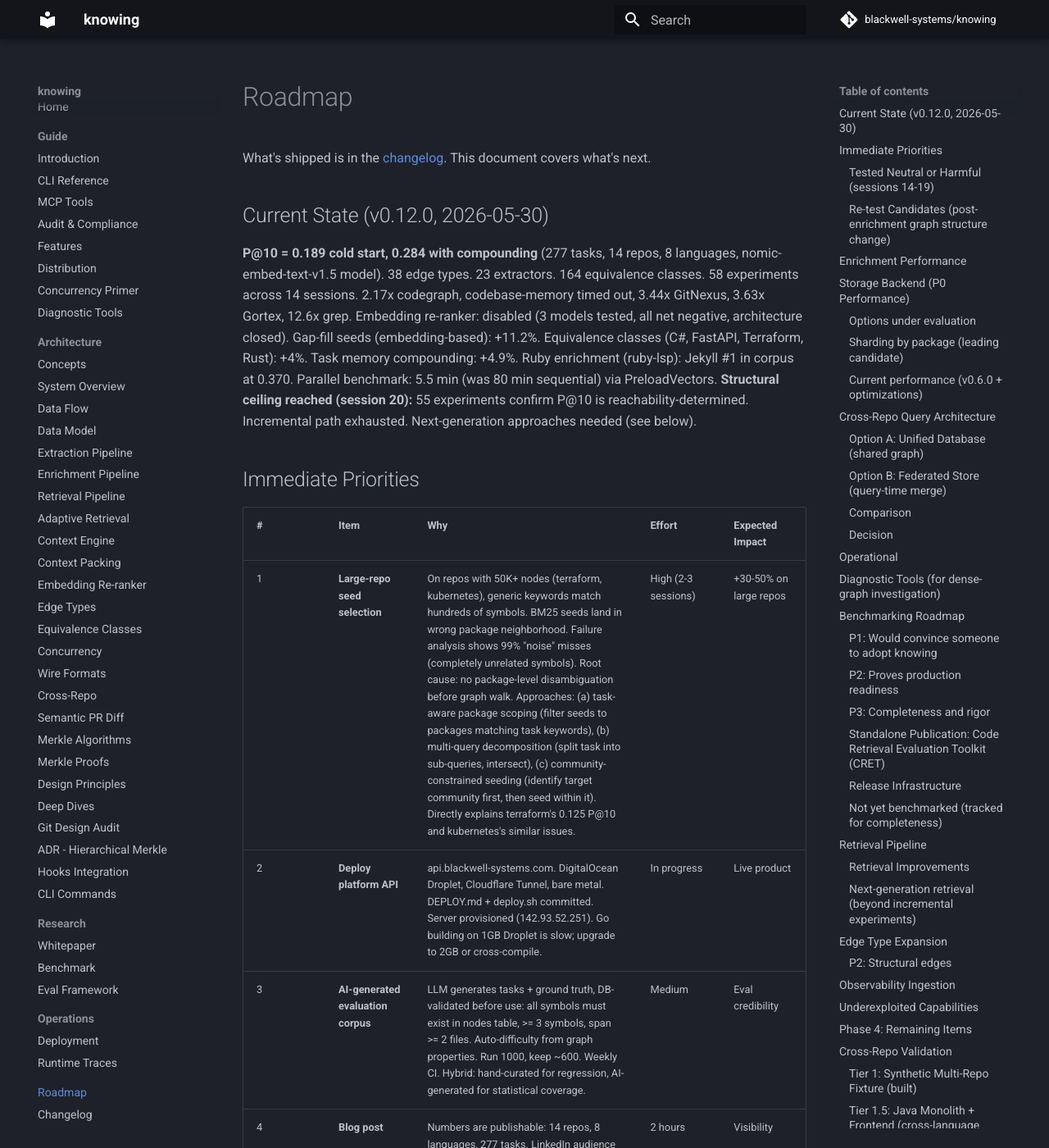
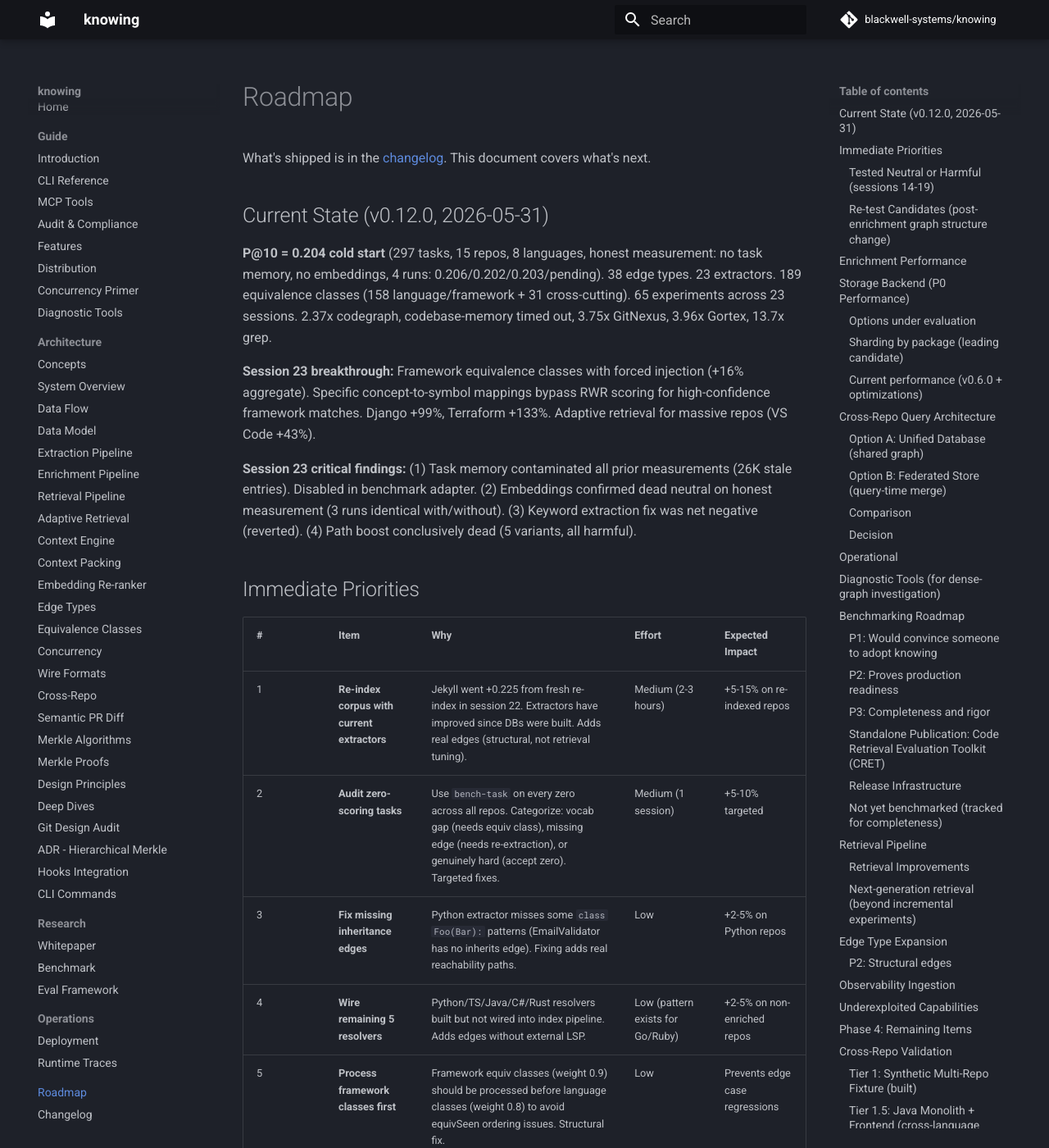
Before and after one commit to blackwell-systems/knowing, an MkDocs documentation site: the page built from docs/roadmap.md, in a window 1280 px wide and 1400 px high. Shown: the whole window at 82% size. Built offline with MkDocs 1.6.1 and Material for MkDocs 9.7.7, drawn with Linux system fonts in a browser that asks for light colours; comment, search, counter and statistics services are not loaded; some of the changed text lies outside the part shown.

Commit message:
docs: update roadmap with session 23 priorities and experiment results

```diff
--- a/docs/roadmap.md
+++ b/docs/roadmap.md
@@ -2,24 +2,29 @@
 
 What's shipped is in the [changelog](CHANGELOG.md). This document covers what's next.
 
-## Current State (v0.12.0, 2026-05-30)
+## Current State (v0.12.0, 2026-05-31)
 
-**P@10 = 0.189 cold start, 0.284 with compounding** (277 tasks, 14 repos, 8 languages, nomic-embed-text-v1.5 model). 38 edge types. 23 extractors. 164 equivalence classes. 58 experiments across 14 sessions.
-2.17x codegraph, codebase-memory timed out, 3.44x GitNexus, 3.63x Gortex, 12.6x grep.
-Embedding re-ranker: disabled (3 models tested, all net negative, architecture closed). Gap-fill seeds (embedding-based): +11.2%. Equivalence classes (C#, FastAPI, Terraform, Rust): +4%. Task memory compounding: +4.9%. Ruby enrichment (ruby-lsp): Jekyll #1 in corpus at 0.370. Parallel benchmark: 5.5 min (was 80 min sequential) via PreloadVectors.
-**Structural ceiling reached (session 20):** 55 experiments confirm P@10 is reachability-determined. Incremental path exhausted. Next-generation approaches needed (see below).
+**P@10 = 0.204 cold start** (297 tasks, 15 repos, 8 languages, honest measurement: no task memory, no embeddings, 4 runs: 0.206/0.202/0.203/pending). 38 edge types. 23 extractors. 189 equivalence classes (158 language/framework + 31 cross-cutting). 65 experiments across 23 sessions.
+2.37x codegraph, codebase-memory timed out, 3.75x GitNexus, 3.96x Gortex, 13.7x grep.
+
+**Session 23 breakthrough:** Framework equivalence classes with forced injection (+16% aggregate). Specific concept-to-symbol mappings bypass RWR scoring for high-confidence framework matches. Django +99%, Terraform +133%. Adaptive retrieval for massive repos (VS Code +43%).
+
+**Session 23 critical findings:** (1) Task memory contaminated all prior measurements (26K stale entries). Disabled in benchmark adapter. (2) Embeddings confirmed dead neutral on honest measurement (3 runs identical with/without). (3) Keyword extraction fix was net negative (reverted). (4) Path boost conclusively dead (5 variants, all harmful).
 
 ## Immediate Priorities
 
 | # | Item | Why | Effort | Expected Impact |
 |---|------|-----|--------|-----------------|
-| 1 | **Large-repo seed selection** | On repos with 50K+ nodes (terraform, kubernetes), generic keywords match hundreds of symbols. BM25 seeds land in wrong package neighborhood. Failure analysis shows 99% "noise" misses (completely unrelated symbols). Root cause: no package-level disambiguation before graph walk. Approaches: (a) task-aware package scoping (filter seeds to packages matching task keywords), (b) multi-query decomposition (split task into sub-queries, intersect), (c) community-constrained seeding (identify target community first, then seed within it). Directly explains terraform's 0.125 P@10 and kubernetes's similar issues. | High (2-3 sessions) | +30-50% on large repos |
-| 2 | **Deploy platform API** | api.blackwell-systems.com. DigitalOcean Droplet, Cloudflare Tunnel, bare metal. DEPLOY.md + deploy.sh committed. Server provisioned (142.93.52.251). Go building on 1GB Droplet is slow; upgrade to 2GB or cross-compile. | In progress | Live product |
-| 3 | **AI-generated evaluation corpus** | LLM generates tasks + ground truth, DB-validated before use: all symbols must exist in nodes table, >= 3 symbols, span >= 2 files. Auto-difficulty from graph properties. Run 1000, keep ~600. Weekly CI. Hybrid: hand-curated for regression, AI-generated for statistical coverage. | Medium | Eval credibility |
-| 4 | **Blog post** | Numbers are publishable: 14 repos, 8 languages, 277 tasks. LinkedIn audience is warm (11K views on mcp-assert). | 2 hours | Visibility |
-| 5 | **Add more corpus repos** | Candidates: celery (Python, 80K LOC), Spring Boot (Java/Kotlin). Homebrew blocked on Ruby LSP (22a). Target: 16+ repos, 300 tasks. | 2 hours each | Corpus credibility |
-| 6 | **Supply chain whitepaper** | False positive evaluation done (1.0% on 200 packages). Draft has TanStack + event-stream case studies. | Medium | Publication |
-| 8 | **GHA Marketplace action** | Package supply chain scanner for paid distribution. Free tier for public repos. | Medium | Commercial |
+| 1 | **Re-index corpus with current extractors** | Jekyll went +0.225 from fresh re-index in session 22. Extractors have improved since DBs were built. Adds real edges (structural, not retrieval tuning). | Medium (2-3 hours) | +5-15% on re-indexed repos |
+| 2 | **Audit zero-scoring tasks** | Use `bench-task` on every zero across all repos. Categorize: vocab gap (needs equiv class), missing edge (needs re-extraction), or genuinely hard (accept zero). Targeted fixes. | Medium (1 session) | +5-10% targeted |
+| 3 | **Fix missing inheritance edges** | Python extractor misses some `class Foo(Bar):` patterns (EmailValidator has no inherits edge). Fixing adds real reachability paths. | Low | +2-5% on Python repos |
+| 4 | **Wire remaining 5 resolvers** | Python/TS/Java/C#/Rust resolvers built but not wired into index pipeline. Adds edges without external LSP. | Low (pattern exists for Go/Ruby) | +2-5% on non-enriched repos |
+| 5 | **Process framework classes first** | Framework equiv classes (weight 0.9) should be processed before language classes (weight 0.8) to avoid equivSeen ordering issues. Structural fix. | Low | Prevents edge case regressions |
+| 6 | **Equiv class auto-discovery** | Detect framework from repo imports (django.*, ActiveRecord, etc.) and auto-activate matching classes. Only run relevant 20 of 189 classes. | Medium | Performance + precision |
+| 7 | **Deploy platform API** | api.blackwell-systems.com. DigitalOcean Droplet, Cloudflare Tunnel. DEPLOY.md + deploy.sh committed. | In progress | Live product |
+| 8 | **Blog post** | Numbers are publishable and honest. LinkedIn audience is warm. | 2 hours | Visibility |
+| 9 | **AI-generated evaluation corpus** | LLM generates tasks + ground truth, DB-validated. Hybrid: hand-curated for regression, AI-generated for coverage. | Medium | Eval credibility |
+| 10 | **More equiv class coverage** | Message queues (RabbitMQ, Redis), cloud SDKs (AWS, GCP), build systems (Make, Gradle), observability (OpenTelemetry, Prometheus). | Ongoing | Incremental P@10 |
 
 ### Tested Neutral or Harmful (sessions 14-19)
 
@@ -43,7 +48,10 @@ Embedding re-ranker: disabled (3 models tested, all net negative, architecture c
 | **Interface type hint propagation** (post-processing) | Neutral | 17 | Connect type_hint_of targets to sibling implementors. Edge structure mismatch: type_hint_of and implements share 0 target hashes on Java/Python. Go (k8s): 393 edges on 523K, P@10 neutral. Needs extractor-level fix. |
 | **Disconnection rate adaptive seeding** | Neutral | 20 | Measured disconnection rate (% zero-inbound nodes) across 12 repos: 0.2% (kafka) to 22.7% (caddy). Added seed bonus proportional to rate. Only flask/spark affected (+2 seeds). Django 0.261 (baseline 0.256), flask 0.337 (0.347), spark 0.260 (0.255). All within variance. Redundant with node count thresholds; confirms seed quantity doesn't move P@10. |
 | **Porter stemming in FTS5** | Neutral (-0.003) | 20 | Added `porter` tokenizer to FTS5 so "validates" matches "Validator". Django +0.006, cargo -0.009. Full corpus 0.264 vs 0.267 baseline. Stemming expands BM25 recall but brings in noisy seeds that dilute RWR on dense graphs. |
-| **Django framework equiv classes** | Harmful (-0.011) | 20 | Two versions tested. V1 (broad phrases): +0.008 (variance). V2 (targeted phrases matching task descriptions): -0.011. Equiv class targets duplicated symbols BM25 already finds, adding noise. Equiv classes only help when targets are NOT findable by BM25. |
+| **Django framework equiv classes (session 20)** | Harmful (-0.011) | 20 | SUPERSEDED by session 23 approach. Session 20 used broad phrases without forced injection. Session 23 uses specific framework concepts + forced injection bypassing RWR: Django +99%, Terraform +133%. Key difference: weight 0.9 + source "framework" triggers direct ranked-list injection. |
+| **Keyword extraction (promote Components)** | Harmful (terraform 0.120->0.035) | 23 | Promoting generic nouns from task descriptions into BM25 floods large repos with irrelevant matches. |
+| **Path boost (5 variants)** | All harmful | 23 | Hard reorder (0.140), soft +3 (0.115), selective (0.120), selective +1 (0.095), post-RWR (0.095). Path terms are core domain vocabulary matching most symbols. |
+| **Embeddings gap-fill** | Dead neutral | 23 | 3 runs: 0.176/0.175/0.176 with and without. Previous "gap-fill works" was task memory contamination. |
 | **SCIP ingestion for Rust** | Rejected | 20 | rust-analyzer SCIP on cargo: 124K edges, all connecting project code to external types (stdlib, serde, dependencies). Zero project-internal edges that tree-sitter didn't already find. Unfiltered: P@10 = 0.150 (-0.127). Filtered (project-only): +0 edges, identical to baseline. SCIP's value is cross-crate resolution, but those targets are always external. Macro-expanded edges (derive Serialize) create impl edges TO external types, not between project symbols. Dead end for P@10. |
 | **Graph pruning / ghost edges** | Neutral | 20 | Three configs on cargo: (1) exclude similar_to: 0.245 (-0.014, reachability lost). (2) exclude references: 0.268 (+0.009, noise removed). (3) ghost references at 0.05 weight: 0.264 (+0.005). Full corpus ghost: 0.264 (-0.003). Density-adaptive ghost (threshold 5.0): 0.264 (-0.003). Per-repo wins cancel losses. Pruning/ghosting is edge weight tuning, which 57 experiments confirm doesn't move aggregate P@10. |
 
```
